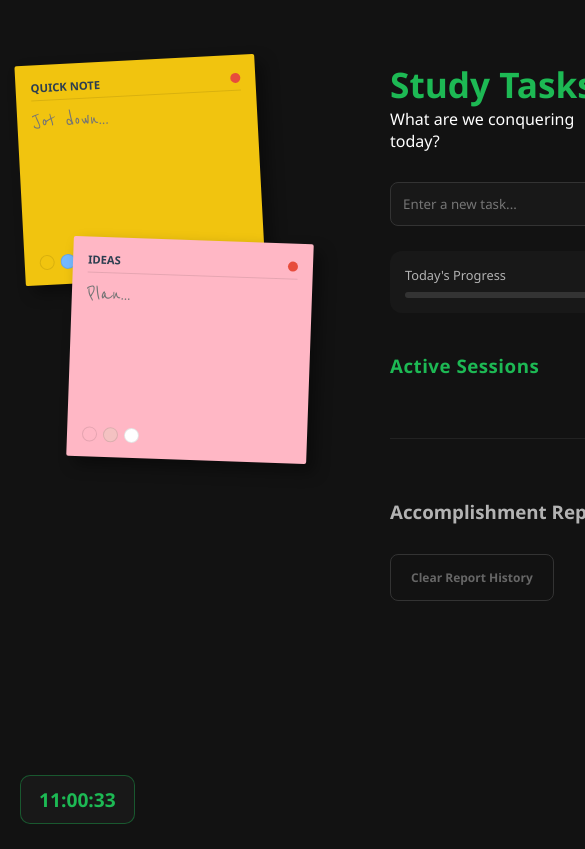
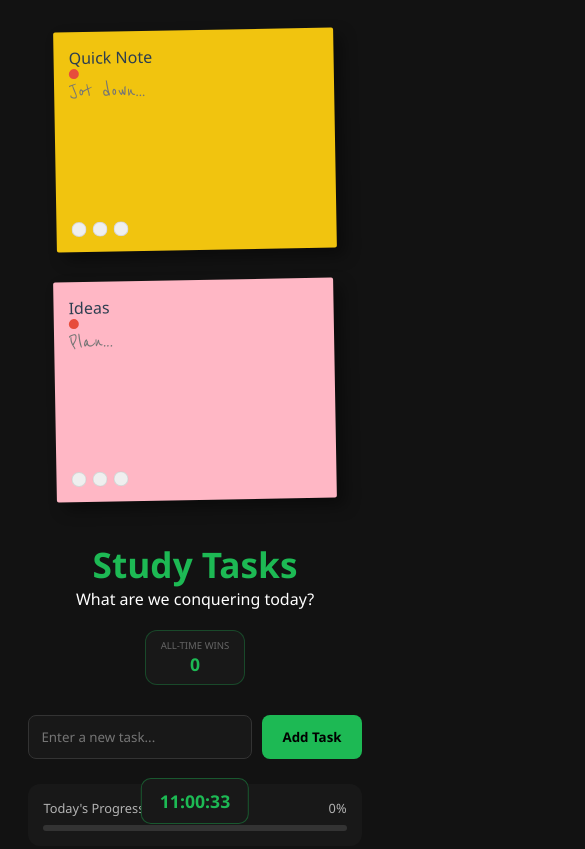
Before and after one commit to Isha493/studybeats, a plain HTML site: page frontend/todo/todo.html in a window 390 px wide. Shown: the top 849 px of the page, 585 px wide, since content can reach past the window. Drawn offline with nearby package versions, Linux system fonts and the light colour scheme.

Commit message:
Fixed mobile overflow, one-line stats, and restored clear history button

```diff
--- a/frontend/todo/todo-style.css
+++ b/frontend/todo/todo-style.css
@@ -1,60 +1,174 @@
-* { margin: 0; padding: 0; box-sizing: border-box; font-family: 'Segoe UI', sans-serif; }
-body { background-color: #121212; color: #ffffff; display: flex; justify-content: center; padding: 60px 20px; }
-.main-layout { display: flex; gap: 80px; width: 100%; max-width: 1200px; align-items: flex-start; }
+/* --- GLOBAL FIXES --- */
+* {
+    margin: 0;
+    padding: 0;
+    box-sizing: border-box;
+    font-family: 'Segoe UI', Tahoma, Geneva, Verdana, sans-serif;
+}
+
+html, body {
+    overflow-x: hidden; /* Prevents side-scrolling/overflow */
+    width: 100%;
+}
+
+body {
+    background-color: #121212;
+    color: #ffffff;
+    display: flex;
+    justify-content: center;
+    padding: 60px 20px;
+}
+
+/* --- LAYOUT --- */
+.main-layout {
+    display: flex;
+    gap: 60px;
+    width: 100%;
+    max-width: 1200px;
+    align-items: flex-start;
+}
+
+.todo-wrapper {
+    flex: 1;
+    min-width: 0; /* Important for flex child overflow */
+}
+
+/* --- STICKY NOTES --- */
 .note-container-group { width: 300px; position: sticky; top: 60px; display: flex; flex-direction: column; }
 .sticky-note { width: 240px; background: #f1c40f; color: #2c3e50; padding: 15px; border-radius: 2px; box-shadow: 8px 8px 15px rgba(0,0,0,0.4); min-height: 220px; display: flex; flex-direction: column; transform: rotate(-3deg); transition: 0.3s ease; z-index: 1; }
 .second-note { margin-top: -40px; margin-left: 50px; transform: rotate(2deg); background: #ffb7c5; z-index: 2; }
 .sticky-note:hover { transform: rotate(0deg) scale(1.05); z-index: 10; }
-.note-header { display: flex; justify-content: space-between; align-items: center; margin-bottom: 8px; border-bottom: 1px solid rgba(0,0,0,0.1); padding-bottom: 5px; }
-.note-header span { font-weight: 800; font-size: 0.7rem; text-transform: uppercase; }
 .pin { width: 10px; height: 10px; background: #e74c3c; border-radius: 50%; }
 textarea { background: transparent; border: none; resize: none; outline: none; font-family: 'Reenie Beanie', cursive; font-size: 1.5rem; line-height: 1.1; color: #2c3e50; flex: 1; }
 .color-palette { display: flex; gap: 6px; margin-top: 10px; }
 .color-dot { width: 15px; height: 15px; border-radius: 50%; border: 1px solid rgba(0,0,0,0.1); cursor: pointer; }
-.yellow { background: #f1c40f; } .blue { background: #74b9ff; } .green { background: #55efc4; }
-.pastel-pink { background: #ffb7c5; } .baby-pink { background: #f4c2c2; } .white-note { background: #ffffff; }
-.todo-wrapper { flex: 1; }
-.header-main { display: flex; justify-content: space-between; align-items: flex-start; margin-bottom: 30px; }
-.todo-header h1 { color: #1db954; font-size: 2.2rem; }
-.stat-box { background: #181818; padding: 10px 15px; border-radius: 12px; border: 1px solid rgba(29, 185, 84, 0.3); text-align: center; }
+
+/* --- HEADER & ONE-LINE STATS --- */
+.header-main {
+    display: flex;
+    justify-content: space-between;
+    align-items: center;
+    margin-bottom: 30px;
+    gap: 20px;
+    flex-wrap: nowrap; /* Forces one line on desktop */
+}
+.todo-header h1 { color: #1db954; font-size: 2.2rem; white-space: nowrap; }
+.stats-row { display: flex; gap: 12px; align-items: center; }
+
+.stat-box {
+    background: #181818;
+    padding: 8px 15px;
+    border-radius: 12px;
+    border: 1px solid rgba(29, 185, 84, 0.3);
+    text-align: center;
+    min-width: 100px;
+}
 .stat-label { color: #666; font-size: 0.6rem; text-transform: uppercase; display: block; }
-.stat-value { color: #1db954; font-size: 1.3rem; font-weight: 800; }
+.stat-value { color: #1db954; font-size: 1.1rem; font-weight: 800; }
+
+/* --- INPUTS --- */
 .input-section { display: flex; gap: 10px; margin-bottom: 25px; }
 input { flex: 1; background: #181818; border: 1px solid #333; padding: 12px; border-radius: 8px; color: white; outline: none; }
-#addBtn { background: #1db954; color: black; border: none; padding: 0 20px; border-radius: 8px; font-weight: 800; cursor: pointer; }
+#addBtn { background: #1db954; color: black; border: none; padding: 0 20px; border-radius: 8px; font-weight: 800; cursor: pointer; transition: 0.2s; }
+#addBtn:hover { background: #1ed760; }
+
+/* --- PROGRESS --- */
 .progress-section { background: #181818; padding: 15px; border-radius: 12px; margin-bottom: 40px; }
 .progress-header { display: flex; justify-content: space-between; font-size: 0.8rem; color: #b3b3b3; margin-bottom: 8px; }
 .progress-bar-bg { width: 100%; height: 6px; background: #333; border-radius: 10px; overflow: hidden; }
 .progress-bar-fill { width: 0%; height: 100%; background: #1db954; transition: 0.5s ease; }
+
+/* --- ACTIVE SESSIONS (DYNAMIC SPACING) --- */
+.active-section { margin-top: 0; transition: 0.3s ease; }
+.active-section.has-tasks { margin-top: 40px; }
 .active-section h3 { margin-bottom: 20px; color: #1db954; letter-spacing: 0.5px; }
-.list-header { display: grid; grid-template-columns: 1fr 140px 100px; padding: 0 25px 12px 25px; font-size: 0.7rem; text-transform: uppercase; color: #555; font-weight: 800; letter-spacing: 1px; }
+
+/* --- TASK LIST GRID --- */
+.list-header {
+    display: grid;
+    grid-template-columns: 1fr 140px 100px;
+    padding: 0 25px 12px 25px;
+    font-size: 0.7rem;
+    text-transform: uppercase;
+    color: #555;
+    font-weight: 800;
+}
 ul { list-style: none; }
-li { background: #181818; padding: 18px 25px; border-radius: 12px; margin-bottom: 12px; display: grid; grid-template-columns: 1fr 140px 100px; align-items: center; border: 1px solid rgba(255,255,255,0.03); transition: 0.3s ease; }
-li:hover { border-color: rgba(29, 185, 84, 0.4); background: #1d1d1d; }
+li {
+    background: #181818;
+    padding: 15px 25px;
+    border-radius: 12px;
+    margin-bottom: 12px;
+    display: grid;
+    grid-template-columns: 1fr 140px 100px;
+    align-items: center;
+    border: 1px solid rgba(255,255,255,0.03);
+}
 .task-name { font-weight: 500; font-size: 0.95rem; color: #eee; }
 .task-timer-container { display: flex; align-items: center; justify-content: center; gap: 8px; background: #121212; padding: 6px 12px; border-radius: 8px; border: 1px solid #252525; }
 .task-timer { font-family: monospace; color: #1db954; font-size: 0.9rem; font-weight: bold; }
-.action-icon { background: transparent; border: none; cursor: pointer; font-size: 1.1rem; transition: 0.2s; display: flex; align-items: center; }
+.task-actions { display: flex; justify-content: flex-end; gap: 15px; }
+
+/* --- ICONS --- */
+.action-icon { background: transparent; border: none; cursor: pointer; font-size: 1.1rem; display: flex; align-items: center; }
 .play-icon { color: #1db954; }
 .stop-icon { color: #e74c3c; display: none; }
-.done-icon { color: #1db954; font-weight: bold; }
+.done-icon { color: #1db954; }
 .fail-icon { color: #444; }
-.fail-icon:hover { color: #e74c3c; }
-.task-actions { display: flex; justify-content: flex-end; gap: 15px; }
 .is-running .play-icon { display: none; }
 .is-running .stop-icon { display: block; }
-.is-running .task-timer { animation: pulseGreen 2s infinite; }
-@keyframes pulseGreen { 0% { opacity: 1; } 50% { opacity: 0.4; } 100% { opacity: 1; } }
-.divider { border: 0; border-top: 1px solid #222; margin: 60px 0; }
+
+/* --- REPORT SECTION --- */
+.divider { border: 0; border-top: 1px solid #222; margin: 50px 0; }
 .report-section { padding-bottom: 100px; }
-.report-section h3 { margin-bottom: 15px; color: #b3b3b3; }
-.date-header { color: #1db954; font-size: 0.85rem; font-weight: 800; margin: 25px 0 10px 0; text-transform: uppercase; border-bottom: 1px solid #222; padding-bottom: 8px; }
-.report-item { display: flex; align-items: center; padding: 15px 0; border-bottom: 1px solid #1a1a1a; font-size: 0.95rem; }
+.date-header { color: #1db954; font-size: 0.85rem; font-weight: 800; margin: 25px 0 10px 0; border-bottom: 1px solid #222; padding-bottom: 8px; }
+.report-item { display: flex; align-items: center; padding: 12px 0; border-bottom: 1px solid #1a1a1a; font-size: 0.9rem; }
 .report-item.dnf-item { color: #555; text-decoration: line-through; }
-.report-item::before { content: "✓"; color: #1db954; margin-right: 15px; font-weight: bold; }
+.report-item::before { content: "✓"; color: #1db954; margin-right: 12px; font-weight: bold; }
 .dnf-item::before { content: "✕"; color: #444; }
 .report-time { color: #444; font-size: 0.75rem; margin-left: auto; font-family: monospace; }
+
+/* --- CLEAR HISTORY BUTTON (FIXED) --- */
 .archive-actions { margin-top: 30px; }
-.clear-report-btn { background: transparent; border: 1px solid #333; color: #666; padding: 14px 20px; border-radius: 8px; cursor: pointer; font-size: 0.75rem; font-weight: 600; transition: 0.2s; }
+.clear-report-btn {
+    background: transparent;
+    border: 1px solid #333;
+    color: #666;
+    padding: 12px 18px;
+    border-radius: 8px;
+    cursor: pointer;
+    font-size: 0.75rem;
+    font-weight: 600;
+    transition: 0.2s;
+}
 .clear-report-btn:hover { border-color: #e74c3c; color: #e74c3c; }
-.clock-container { position: fixed; bottom: 20px; left: 20px; background: #181818; color: #1db954; padding: 10px 18px; border-radius: 10px; font-size: 1.2rem; font-weight: 800; border: 1px solid rgba(29, 185, 84, 0.4); z-index: 1000; }
+
+/* --- CLOCK --- */
+.clock-container { position: fixed; bottom: 20px; left: 20px; background: #181818; color: #1db954; padding: 10px 18px; border-radius: 10px; font-size: 1.1rem; font-weight: 800; border: 1px solid rgba(29, 185, 84, 0.4); z-index: 1000; }
+
+/* --- MOBILE RESPONSIVE (THE REAL FIX) --- */
+@media (max-width: 800px) {
+    body { padding: 30px 15px; }
+    .main-layout { flex-direction: column; align-items: center; gap: 40px; }
+
+    .note-container-group { width: 100%; position: relative; top: 0; align-items: center; gap: 30px; }
+    .sticky-note { width: 280px; transform: rotate(-1deg) !important; margin: 0 !important; }
+    .second-note { margin-top: 0; margin-left: 0; }
+
+    .header-main { flex-direction: column; text-align: center; gap: 20px; }
+    .stats-row { width: 100%; justify-content: center; }
+    .stat-box { flex: 1; min-width: 80px; }
+
+    .list-header { display: none; }
+    li {
+        grid-template-columns: 1fr;
+        text-align: center;
+        padding: 20px;
+        gap: 15px;
+        overflow: hidden; /* Prevents text overflow in cards */
+    }
+    .task-timer-container { width: 100%; max-width: 250px; margin: 0 auto; }
+    .task-actions { justify-content: space-evenly; width: 100%; border-top: 1px solid #222; padding-top: 15px; }
+
+    .clock-container { left: 50%; transform: translateX(-50%); width: max-content; }
+}
```
